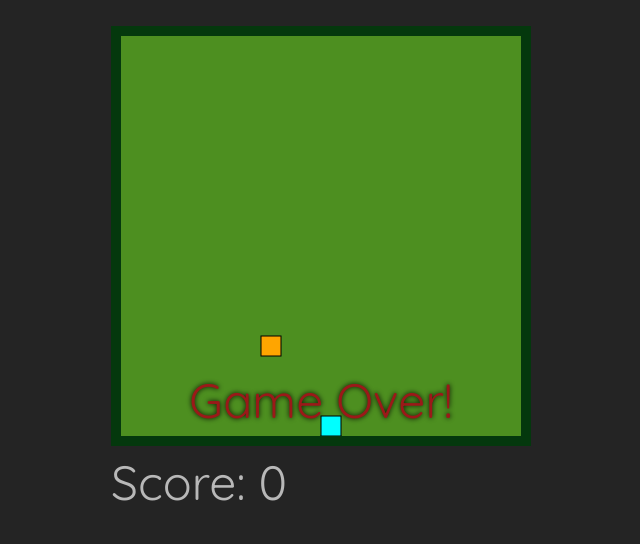
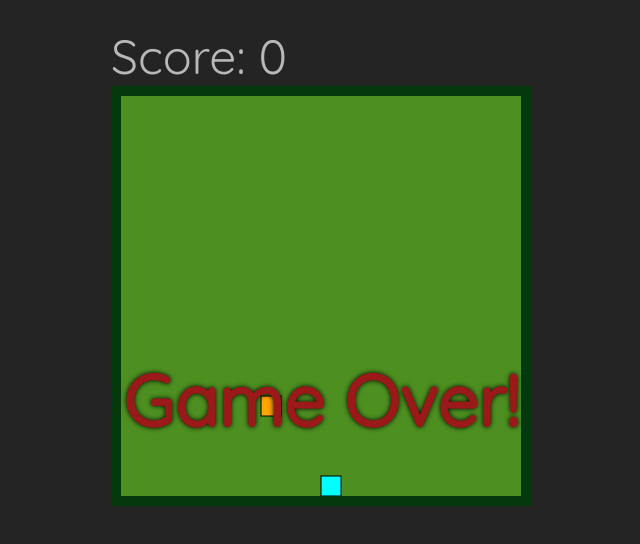
Before and after one commit to MaciejExeeral/snakeGame, a plain HTML site: page index.html in a window 1280 px wide. Shown: the whole page, without its empty margins (319-959 px from the left). Drawn offline with nearby package versions, Linux system fonts and the light colour scheme.

Commit message:
Style adjustments
Moved the scoreboard above the canvas and edited "Game Over" styles to make it more visible.

```diff
--- a/index.html
+++ b/index.html
@@ -15,6 +15,12 @@
     <script src="./snake.js"></script>
 
     <div class="container">
+        <div class="scoreboard">
+            <div>
+                Score: <span id="score">0</span>
+            </div>
+        </div>
+
         <canvas id="snakeGame" width="400px" height="400px">
             Canvas are not supported by your browser.
         </canvas>
@@ -22,13 +28,6 @@
         <div class="gameOver">
             Game Over!
         </div>
-
-        <div class="scoreboard">
-            <div>
-                Score: <span id="score">0</span>
-            </div>
-        </div>
-
     </div>
 </body>
 </html>
--- a/style.css
+++ b/style.css
@@ -34,10 +34,12 @@ body
     top: 50%;
     transform: translate(-50%, -50%);
     display: none;
-    font-size: 2em;
+    font-size: 3em;
     width: 70vw;
     text-align: center;
     max-width: 100vw;
     color: rgb(155, 25, 25);
     text-shadow: 0px 0px 5px black;
+    font-weight: bold;
+    z-index: 100;
 }
```
